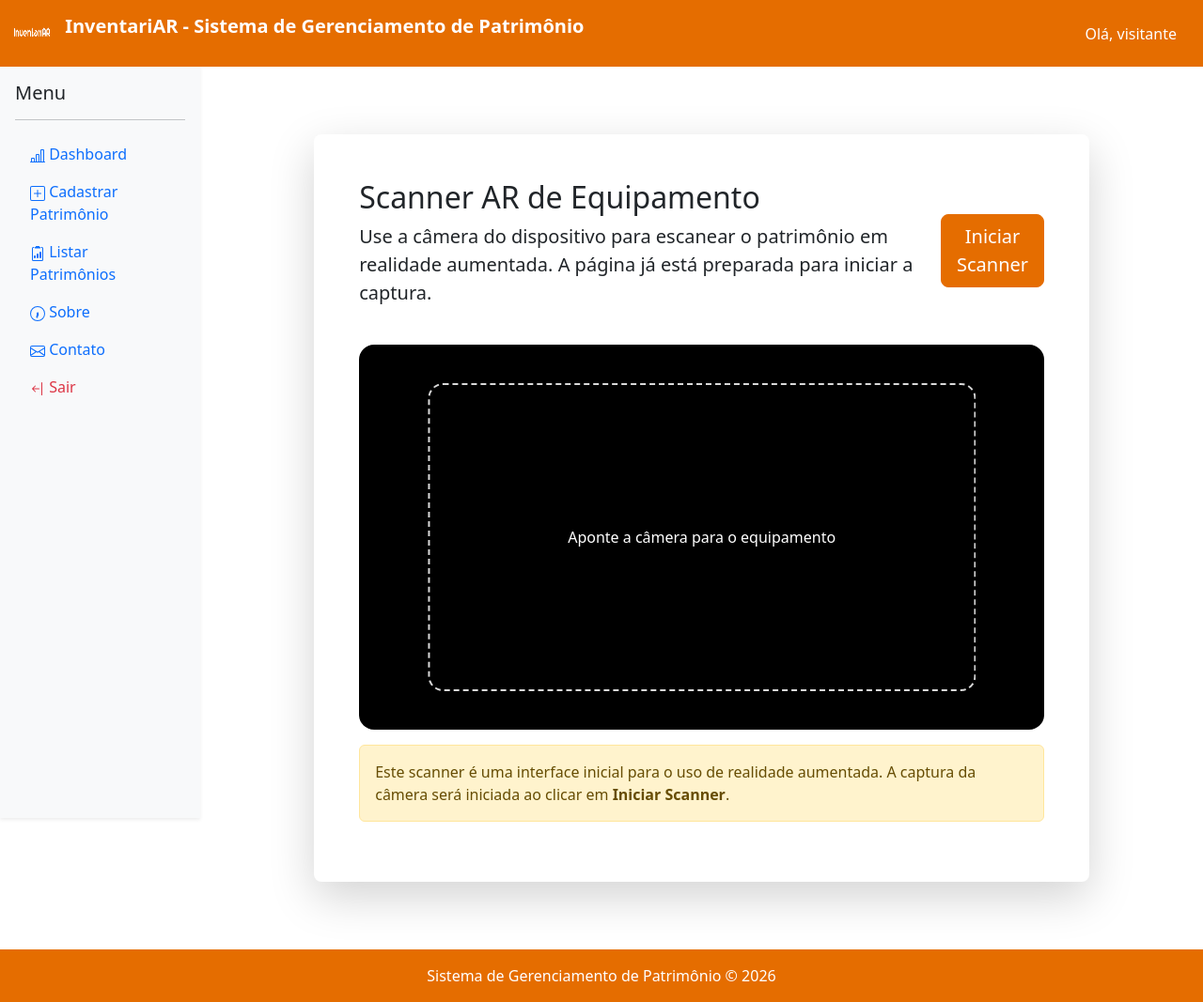
After one commit to rolfviana/ProjetoWebII--2, a Django app: page /usuarios/patrimonio/scanner/ in a window 1280 px wide. The commit adds this page. Shown: the whole page at 94% size. Run offline with Django 5.2, Linux system fonts and the light colour scheme; some libraries are stand-ins or nearby versions.

Commit message:
scanneAR

```diff
--- /dev/null
+++ b/novosite/usuarios/templates/usuarios/scanear.html
@@ -0,0 +1,53 @@
+{% extends 'usuarios/base.html' %}
+
+{% block conteudo %}
+
+<div class="container">
+    <div class="row justify-content-center">
+        <div class="col-md-10">
+            <div class="card border-0 shadow-lg rounded-3 my-5">
+                <div class="card-body p-5">
+                    <div class="d-flex flex-column flex-md-row justify-content-between align-items-start align-items-md-center gap-3 mb-4">
+                        <div>
+                            <h2>Scanner AR de Equipamento</h2>
+                            <p class="lead">Use a câmera do dispositivo para escanear o patrimônio em realidade aumentada. A página já está preparada para iniciar a captura.</p>
+                        </div>
+                        <button id="startScanner" class="btn btn-primary btn-lg">Iniciar Scanner</button>
+                    </div>
+
+                    <div class="ratio ratio-16x9 mb-3 position-relative" style="background: #000; border-radius: 1rem; overflow: hidden;">
+                        <video id="camera" autoplay muted playsinline style="width:100%; height:100%; object-fit: cover;"></video>
+                        <div class="position-absolute top-0 start-0 w-100 h-100" style="pointer-events: none;">
+                            <div style="position:absolute; top:50%; left:50%; width:80%; height:80%; transform:translate(-50%, -50%); border: 2px dashed rgba(255,255,255,0.85); border-radius: 1rem;"></div>
+                            <div style="position:absolute; top:50%; left:50%; width: 100%; text-align:center; transform:translate(-50%, -50%); color:#fff; text-shadow:0 0 10px rgba(0,0,0,0.8);">Aponte a câmera para o equipamento</div>
+                        </div>
+                    </div>
+
+                    <div class="alert alert-warning">Este scanner é uma interface inicial para o uso de realidade aumentada. A captura da câmera será iniciada ao clicar em <strong>Iniciar Scanner</strong>.</div>
+                </div>
+            </div>
+        </div>
+    </div>
+</div>
+
+<script>
+const startButton = document.getElementById('startScanner');
+const cameraVideo = document.getElementById('camera');
+
+startButton.addEventListener('click', async () => {
+    if (!navigator.mediaDevices || !navigator.mediaDevices.getUserMedia) {
+        alert('Seu navegador não suporta acesso à câmera.');
+        return;
+    }
+
+    try {
+        const stream = await navigator.mediaDevices.getUserMedia({ video: { facingMode: 'environment' }, audio: false });
+        cameraVideo.srcObject = stream;
+    } catch (error) {
+        console.error(error);
+        alert('Não foi possível iniciar a câmera. Verifique as permissões.');
+    }
+});
+</script>
+
+{% endblock %}
--- a/novosite/usuarios/urls.py
+++ b/novosite/usuarios/urls.py
@@ -20,6 +20,14 @@ urlpatterns = [
         views.listar_patrimonios,
 
         name='listar_patrimonios'
+    ),
+
+    path(
+        'patrimonio/scanner/',
+
+        views.scanear_patrimonio,
+
+        name='scanear_patrimonio'
     ),
 
     path(
--- a/novosite/usuarios/views.py
+++ b/novosite/usuarios/views.py
@@ -200,6 +200,19 @@ def listar_patrimonios(request):
     )
 
 
+# ---------------- SCANNER AR ---------------- #
+
+def scanear_patrimonio(request):
+
+    return render(
+
+        request,
+
+        'usuarios/scanear.html'
+
+    )
+
+
 # ---------------- PÁGINAS INSTITUCIONAIS ---------------- #
 
 def sobre(request):
```
Also changed, not shown: novosite/usuarios/templates/usuarios/home.html (+14 -0 lines).
